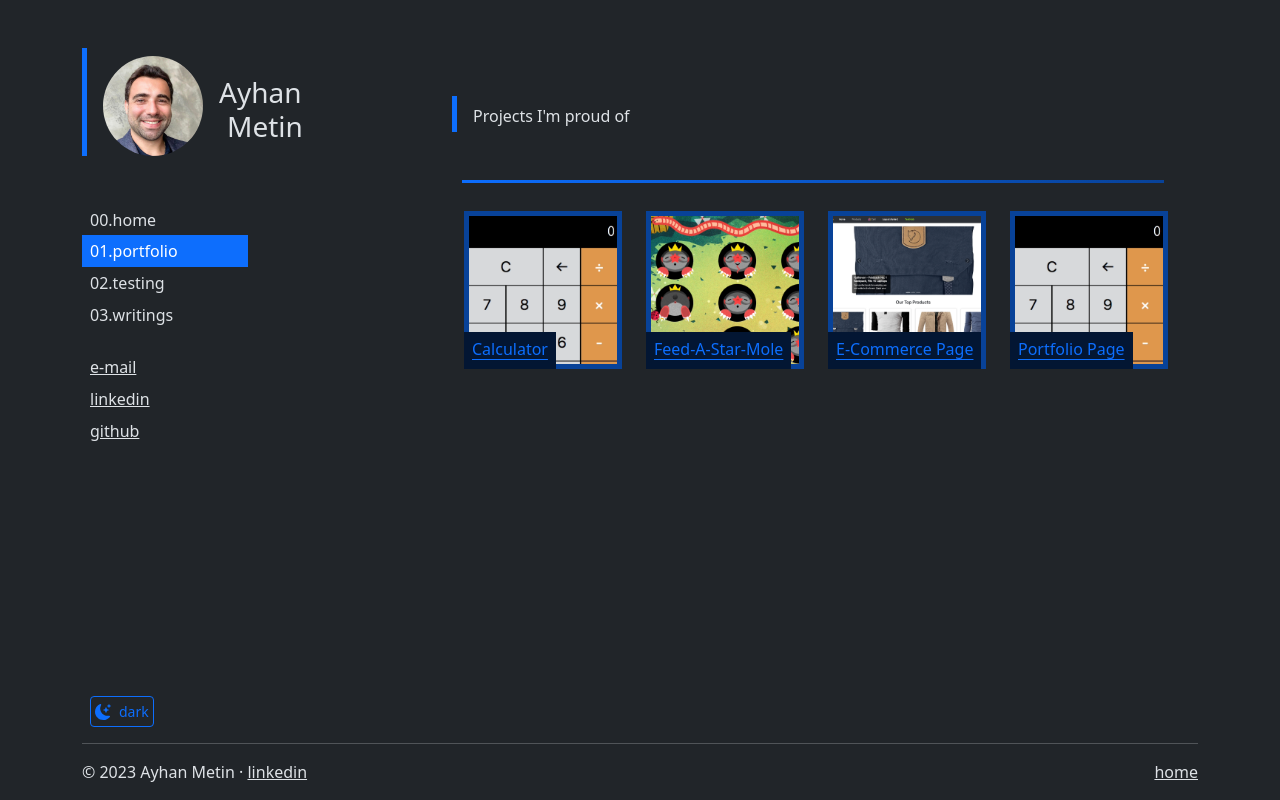
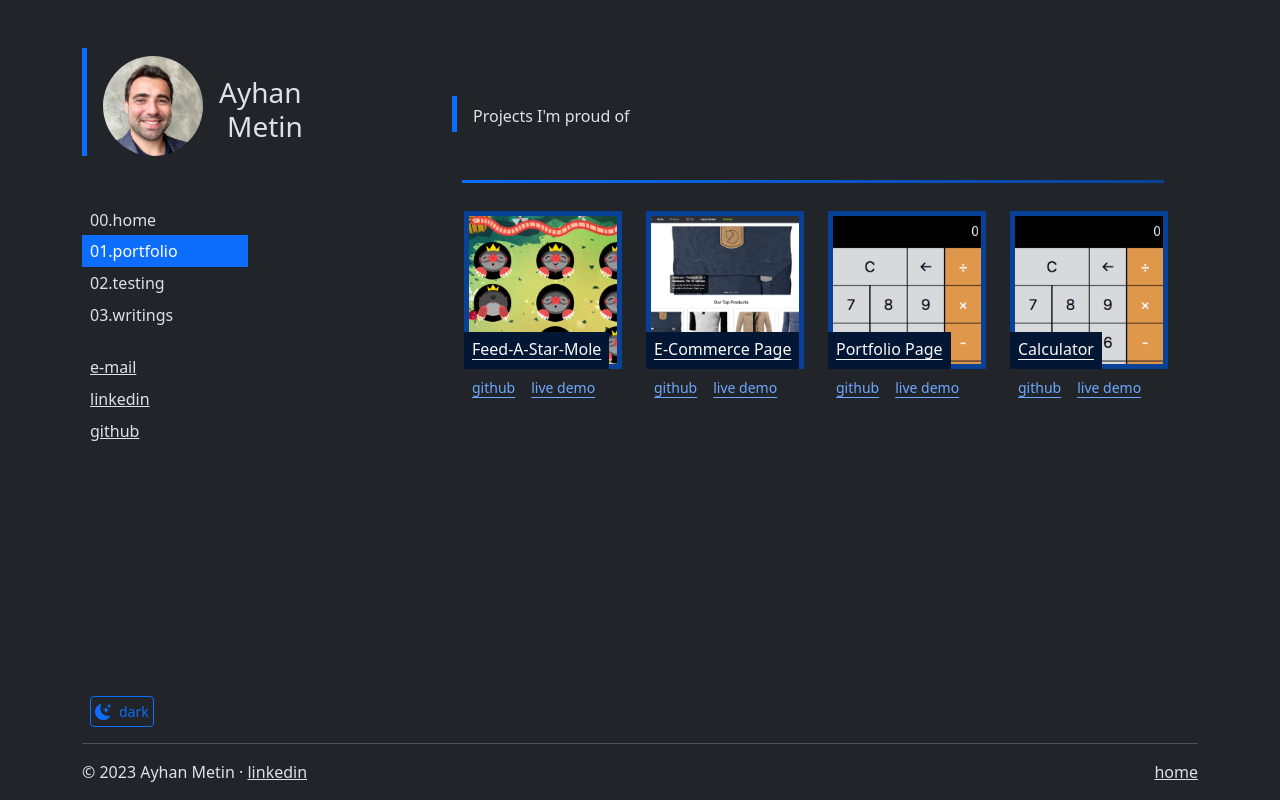
Before and after one commit to ayhanmetin/portfolio, a React (Vite) app: page /portfolio in a window 1280 px wide. Built offline with nearby package versions, Linux system fonts and the light colour scheme.

Commit message:
initial commit

```diff
--- a/src/components/Portfolio.jsx
+++ b/src/components/Portfolio.jsx
@@ -44,7 +44,7 @@ function Portfolio() {
                       >
                         <a
                           target='_blank'
-                          className='link-primary link-offset-2 link-underline-opacity-100-hover'
+                          className='link-light link-offset-2 link-underline-opacity-100-hover'
                           href={project.liveDemoUrl}
                         >
                           {project.name}
@@ -53,6 +53,30 @@ function Portfolio() {
                       <p style={{ marginBottom: '0' }}>{project.description}</p>
                     </div>
                   </div>
+                </div>
+                <div class='d-flex flex-row mb-3 align-items-center'>
+                  <figure class='figure p-2'>
+                    <figcaption class='figure-caption'>
+                      <a
+                        className='link-offset-2 Light underline link-underline-opacity-25 link-underline-opacity-75-hover'
+                        target='_blank'
+                        href={project.githubUrl}
+                      >
+                        github
+                      </a>
+                    </figcaption>
+                  </figure>
+                  <figure class='figure p-2'>
+                    <figcaption class='figure-caption'>
+                      <a
+                        className='link-offset-2 Light underline link-underline-opacity-25 link-underline-opacity-75-hover'
+                        target='_blank'
+                        href={project.liveDemoUrl}
+                      >
+                        live demo
+                      </a>
+                    </figcaption>
+                  </figure>
                 </div>
               </div>
             ))}
--- a/src/projects.js
+++ b/src/projects.js
@@ -5,18 +5,11 @@ import calculatorIOS from './images/calculator.png';
 
 const projects = [
   {
-    name: 'Calculator',
-    imageUrl: calculatorIOS,
-    technologies: ['JS', 'CSS', 'HTML'],
-    githubUrl: 'https://github.com/ayhanmetin/calculator',
-    liveDemoUrl: 'https://www.ayhanmetin.eu/calculator/',
-  },
-  {
     name: 'Feed-A-Star-Mole',
     imageUrl: moleImage,
-    technologies: ['React', 'Node.js', 'MongoDB'],
-    githubUrl: 'https://github.com/project2',
-    liveDemoUrl: 'https://project2.com',
+    technologies: ['JS', 'HTML', 'CSS'],
+    githubUrl: 'https://feed-a-mole-red.vercel.app/',
+    liveDemoUrl: 'https://github.com/ayhanmetin/feed-a-mole',
   },
   {
     name: 'E-Commerce Page',
@@ -32,6 +25,13 @@ const projects = [
     githubUrl: 'https://github.com/project4',
     liveDemoUrl: 'https://portfoliopage-rho.vercel.app/',
   },
+  {
+    name: 'Calculator',
+    imageUrl: calculatorIOS,
+    technologies: ['JS', 'CSS', 'HTML'],
+    githubUrl: 'https://github.com/ayhanmetin/calculator',
+    liveDemoUrl: 'https://calculator-mu-smoky-14.vercel.app/',
+  },
 ];
 
 export default projects;
```
